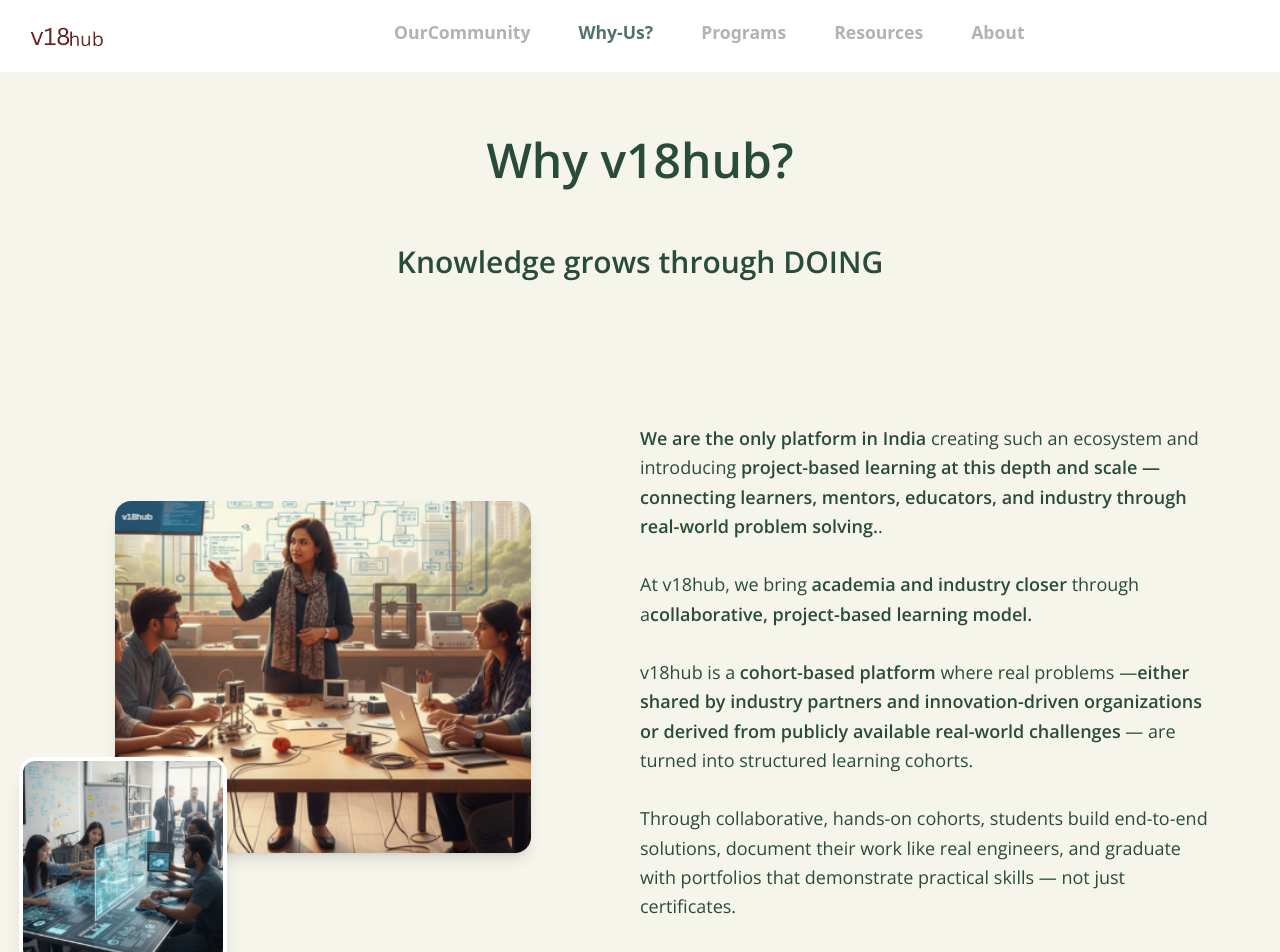
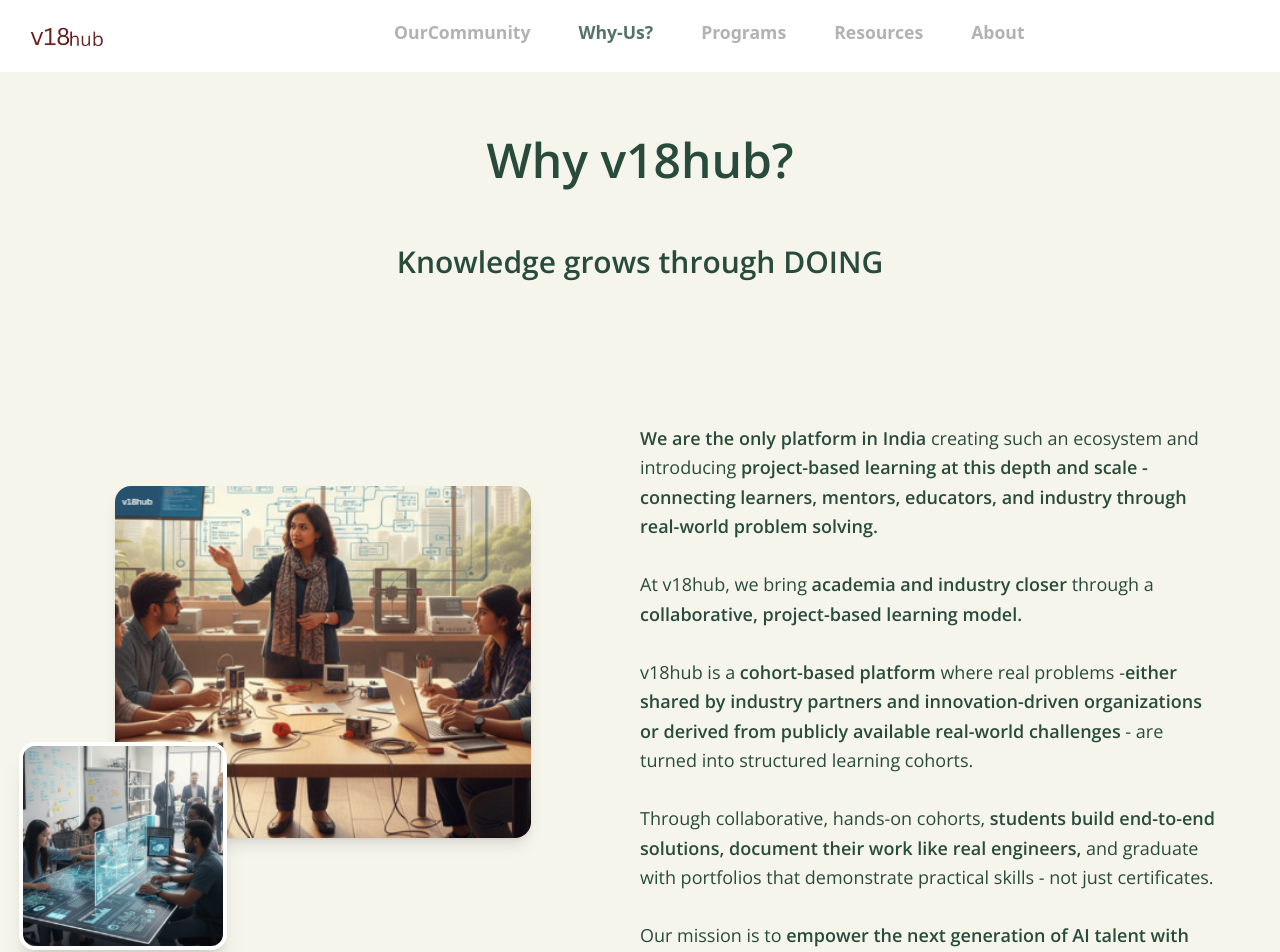
Before and after one commit to v18hub/v18hub_vercel, a React app in the folder Frontend/: page /why-us in a window 1280 px wide. Shown: the top 952 px of the page. Built offline with nearby package versions, Linux system fonts and the light colour scheme; the HTML template or start-up script is replaced by a standard one; a web font is replaced by a local one.

Commit message:
Text changes

```diff
--- a/Frontend/src/pages/Why_Us/Why_Us.tsx
+++ b/Frontend/src/pages/Why_Us/Why_Us.tsx
@@ -78,18 +78,18 @@
             {/* <h3 className="text-3xl md:text-4xl font-semibold mb-6">What We Do?</h3> */}
             <p className="text-base md:text-lg leading-relaxed">
               <span className="font-semibold">We are the only platform in India</span> creating such an ecosystem and
-              introducing <span className="font-semibold">project-based learning at this depth and scale —
-              connecting learners, mentors, educators, and industry through real-world problem solving.</span>.
+              introducing <span className="font-semibold">project-based learning at this depth and scale -
+              connecting learners, mentors, educators, and industry through real-world problem solving.</span>
               <br /><br />
               At v18hub, we bring <span className="font-semibold">academia and industry closer</span> through a
-              <span className="font-semibold">collaborative, project-based learning model.</span>
+              <span className="font-semibold"> collaborative, project-based learning model.</span>
               <br /><br />
-              v18hub is a <span className="font-semibold">cohort-based platform</span> where real problems —
+              v18hub is a <span className="font-semibold">cohort-based platform</span> where real problems -
               <span className="font-semibold">either shared by industry partners and innovation-driven organizations
-              or derived from publicly available real-world challenges</span> — are turned into structured learning cohorts.
+              or derived from publicly available real-world challenges</span> - are turned into structured learning cohorts.
               <br /><br />
-              Through collaborative, hands-on cohorts, students build end-to-end solutions, document their work like real engineers,
-              and graduate with portfolios that demonstrate practical skills — not just certificates.
+              Through collaborative, hands-on cohorts, <span className="font-semibold">students build end-to-end solutions, document their work like real engineers, </span>
+              and graduate with portfolios that demonstrate practical skills - not just certificates.
               <br /><br />
               Our mission is to <span className="font-semibold">empower the next generation of AI talent with confidence, clarity,
               and tech-ready capabilities.</span>
```
